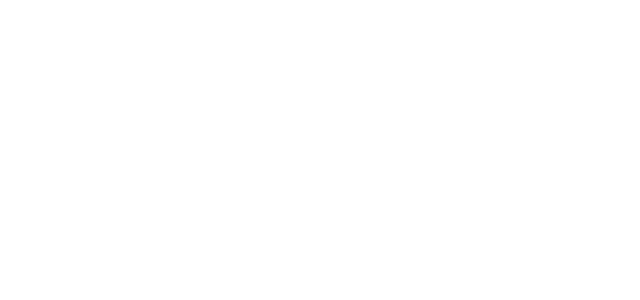
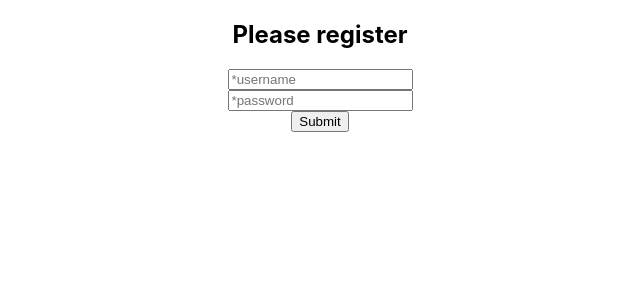
Before and after one commit to Miguel2493/fitness_tracker_frontEnd, a React (Create React App) app: page /register in a window 1280 px wide. Shown: the top 300 px of the page, without its empty margins (320-960 px from the left). Built offline with nearby package versions, Linux system fonts and the light colour scheme.

Commit message:
added register component

```diff
--- a/src/App.js
+++ b/src/App.js
@@ -1,12 +1,13 @@
 import { Route, Switch } from "react-router";
 import "./App.css";
-import { Login } from "./components";
+import { Login, Register } from "./components";
 
 function App() {
   return (
     <div className="App">
       <Switch>
         <Route path="/login" component={Login} />
+        <Route path="/register" component={Register} />
       </Switch>
     </div>
   );
--- /dev/null
+++ b/src/components/Register.jsx
@@ -0,0 +1,65 @@
+import React, { useState } from "react";
+
+const Form = () => {
+  const [user, setUser] = useState("");
+  const [pass, setPass] = useState("");
+
+  const formStyle = {
+    display: "flex",
+    flexDirection: "column",
+    alignItems: "center",
+    margin: "20px",
+  };
+
+  const register = (e) => {
+    e.preventDefault();
+
+    fetch("http://fitnesstrac-kr.herokuapp.com/api/users/register", {
+      method: "POST",
+      headers: {
+        "Content-Type": "application/json",
+      },
+      body: JSON.stringify({
+        user: {
+          username: user,
+          password: pass,
+        },
+      }),
+    })
+      .then((response) => response.json())
+      .then((result) => {
+        window.localStorage.setItem("token", result.data.token);
+      })
+      .catch(console.error);
+  };
+
+  return (
+    <div>
+      <h2>Please register</h2>
+      <form style={formStyle} onSubmit={register}>
+        <input
+          placeholder="*username"
+          type="text"
+          value={user}
+          onChange={(e) => {
+            e.preventDefault();
+            setUser(e.target.value);
+          }}
+        ></input>
+        <input
+          placeholder="*password"
+          type="text"
+          value={pass}
+          onChange={(e) => {
+            e.preventDefault();
+            setPass(e.target.value);
+          }}
+        ></input>
+
+        <button type="submit">Submit</button>
+      </form>
+    </div>
+  );
+};
+
+export default Form;
--- a/src/components/index.js
+++ b/src/components/index.js
@@ -1,3 +1,4 @@
 import Login from "./Login";
+import Register from "./Register";
 
-export { Login };
+export { Login, Register };
```
